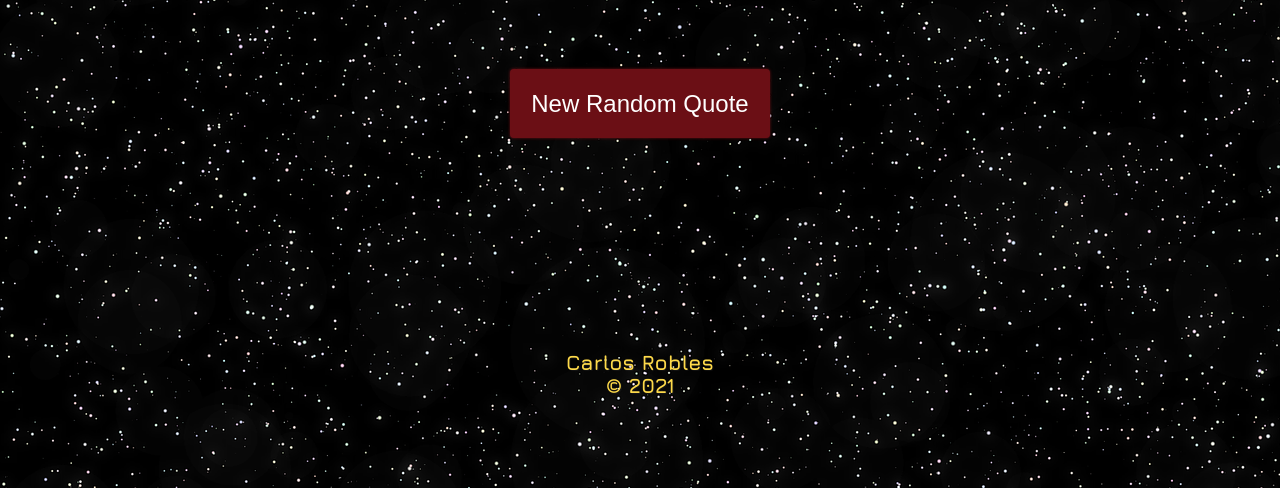
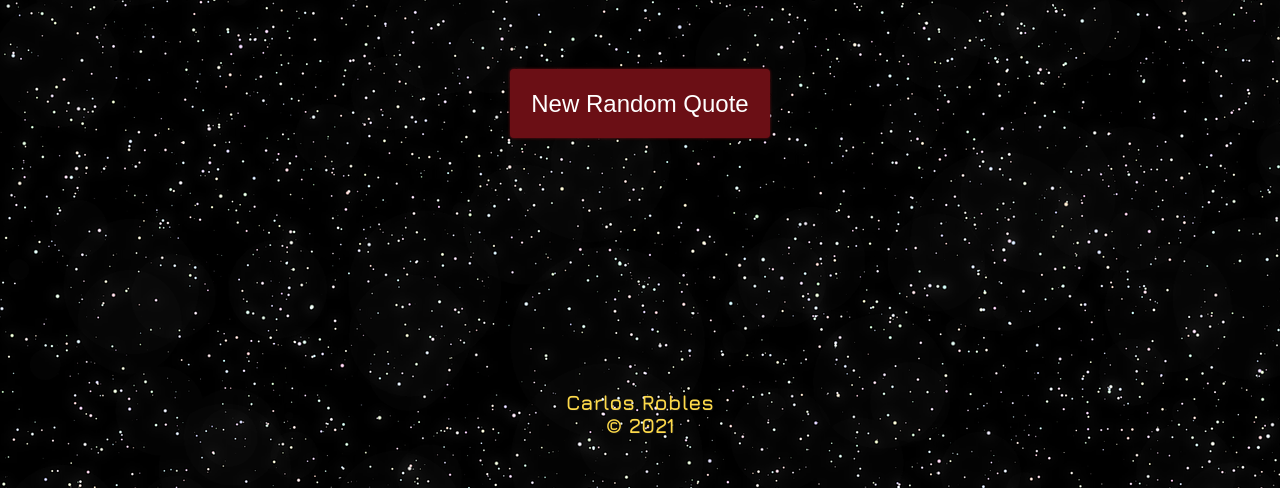
Before and after one commit to chrobles9/starWarsQuotes, a plain HTML site: page index.html in a window 1280 px wide. Shown: the part 312-800 px from the top of the page. Drawn offline with nearby package versions, Linux system fonts and the light colour scheme; a web font is replaced by a local one.

Commit message:
Footer spacing updated

```diff
--- a/css/style.css
+++ b/css/style.css
@@ -23,7 +23,7 @@ body {
   justify-content: center;
   flex-wrap: wrap;
   flex-direction: column;
-  min-height: 90vh;
+  min-height: 95vh;
 }
 
 header {
@@ -31,7 +31,6 @@ header {
 }
 
 h1 {
-  /* color: var(--accentColor); */
   text-shadow: 1px 1px 1px rgba(50, 50, 50, 0.3);
   font-size: 9vw;
   margin-top: 2rem;
@@ -49,7 +48,7 @@ footer {
   line-height: 0.1em;
 }
 
-.starWarsHead{
+.starWarsHead {
   font-family: "Days One", sans-serif;
   color: var(--accentColor);
 }
@@ -108,10 +107,8 @@ footer {
   width: 80%;
   font-size: 6.5vw;
   margin: 0 auto;
-  /* text-align: left; */
   text-align: center;
   line-height: 1.2;
-  /* text-indent: 1rem; */
 }
 .source {
   font-weight: bold;
@@ -132,14 +129,12 @@ footer {
 /*************************
   STYLES FOR LARGER SCREENS
 **************************/
-/* TODO: FINISH STYLES FOR LARGER SCREENS */
 @media only screen and (min-width: 768px) {
   h1 {
     font-size: 3rem;
   }
   #loadQuoteBtn {
     font-size: 1.5rem;
-    /* padding: 1rem auto; */
     margin: 2rem auto;
   }
 
@@ -158,15 +153,8 @@ footer {
   }
 }
 
-
 @media only screen and (min-width: 1024px) {
-  .quoteOutput{
-
+  .quoteOutput {
     margin-top: 2rem;
   }
-
-
-
-
-
 }
```
